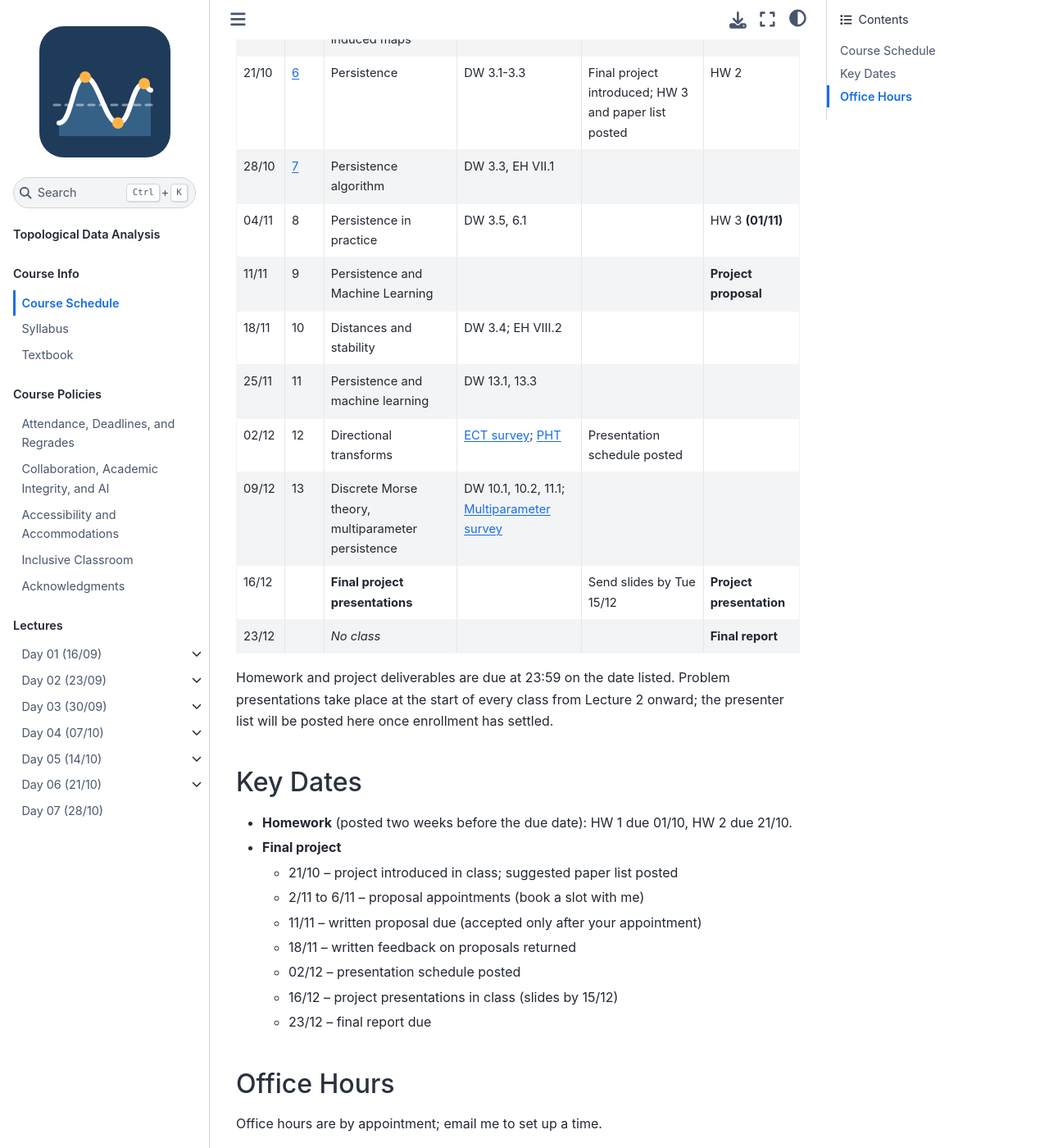
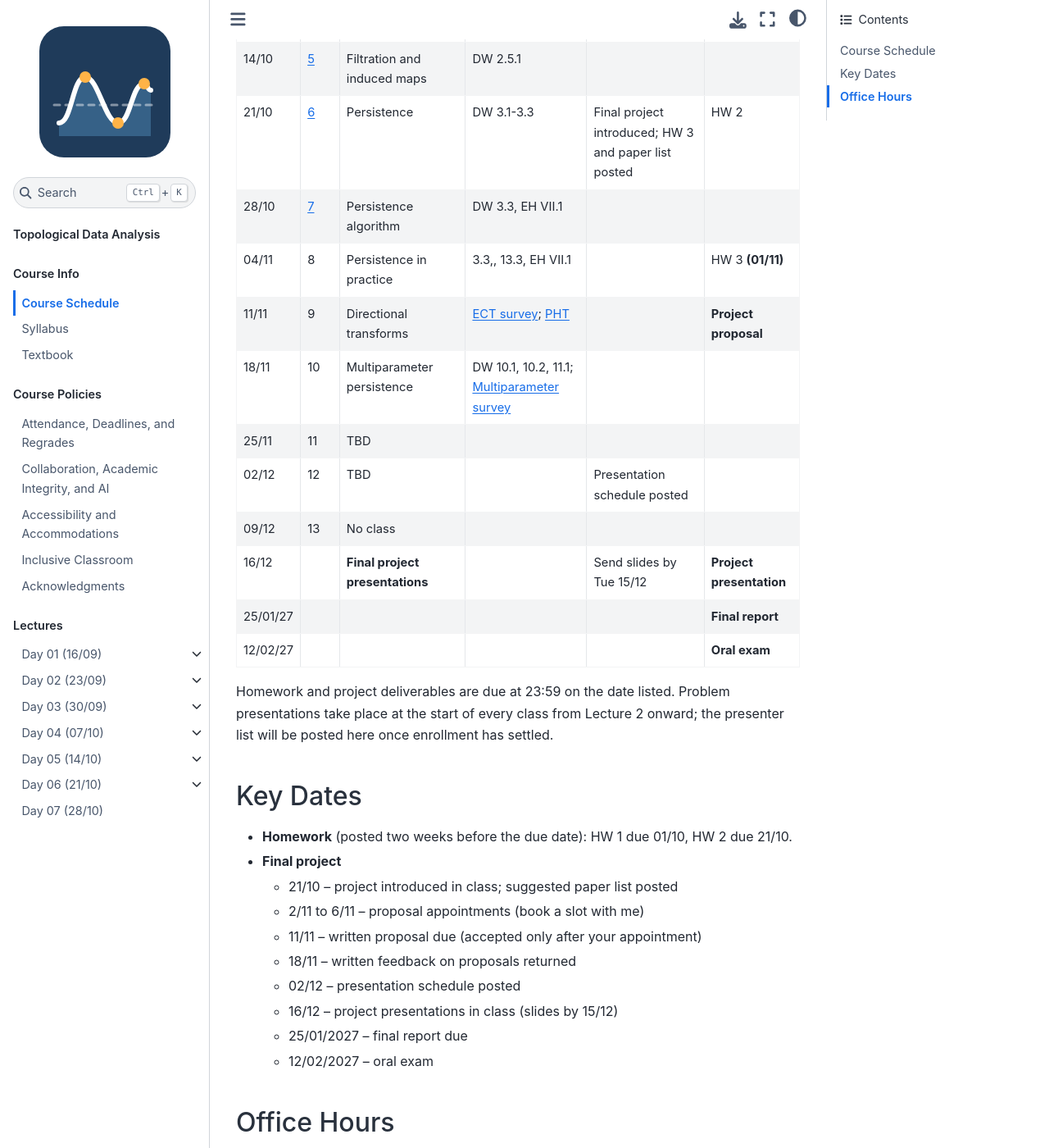
Before and after one commit to elenawang93/TDA, a Jupyter Book: the page built from Course_Info/Schedule.md, in a window 1280 px wide and 1400 px high, scrolled down 685 px. Shown: the whole window at 82% size. Built offline with Jupyter Book 1.0.4 settings and Sphinx 7.4.7 and the Sphinx Book theme 1.1.4, drawn with Linux system fonts in a browser that asks for light colours; pages that are not in the unit, such as notebooks, are missing from menus.

Commit message:
update course schedule

```diff
--- a/Course_Info/Schedule.md
+++ b/Course_Info/Schedule.md
@@ -15,14 +15,15 @@
 | 14/10 | [5](../Lectures/05-Filtration/index.md) |Filtration and induced maps | DW 2.5.1|  |  |
 | 21/10 | [6](../Lectures/06-Persistence/index.md) | Persistence | DW 3.1-3.3 | Final project introduced; HW 3 and paper list posted | HW 2 |
 | 28/10 | [7](.../Lectures/07-PersAlg/index.md) |  Persistence algorithm | DW 3.3, EH VII.1 | |  |
-| 04/11 | 8 | Persistence in practice | DW 3.5, 6.1 |  | HW 3 **(01/11)** |
-| 11/11 | 9 | Persistence and Machine Learning |  | | **Project proposal** |
-| 18/11 | 10 | Distances and stability | DW 3.4; EH VIII.2 | |  |
-| 25/11 | 11 | Persistence and machine learning | DW 13.1, 13.3 |  |  |
-| 02/12 | 12 | Directional transforms | [ECT survey](https://arxiv.org/abs/2310.10395); [PHT](https://doi.org/10.1093/imaiai/iau011) | Presentation schedule posted | |
-| 09/12 | 13 | Discrete Morse theory, multiparameter persistence | DW 10.1, 10.2, 11.1; [Multiparameter survey](https://arxiv.org/abs/2203.14289) |  |  |
+| 04/11 | 8 | Persistence in practice |3.3,, 13.3, EH VII.1 |  | HW 3 **(01/11)** |
+| 11/11 | 9 | Directional transforms | [ECT survey](https://arxiv.org/abs/2310.10395); [PHT](https://doi.org/10.1093/imaiai/iau011) | | **Project proposal** |
+| 18/11 | 10 | Multiparameter persistence | DW 10.1, 10.2, 11.1; [Multiparameter survey](https://arxiv.org/abs/2203.14289) | |  |
+| 25/11 | 11 | TBD |  |  |  |
+| 02/12 | 12 | TBD |  | Presentation schedule posted | |
+| 09/12 | 13 | No class |  |  |  |
 | 16/12 |  | **Final project presentations** |  | Send slides by Tue 15/12 | **Project presentation** |
-| 23/12 |  | *No class* |  |  | **Final report** |
+| 25/01/27 |  |  |  |  | **Final report** |
+| 12/02/27 |  |  |  |  | **Oral exam** |
 
 
 Homework and project deliverables are due at 23:59 on the date listed. Problem presentations take place at the start of every class from Lecture 2 onward; the presenter list will be posted here once enrollment has settled.
@@ -38,7 +39,8 @@
   - 18/11 – written feedback on proposals returned
   - 02/12 – presentation schedule posted
   - 16/12 – project presentations in class (slides by 15/12)
-  - 23/12 – final report due
+  - 25/01/2027 – final report due
+  - 12/02/2027 – oral exam
 
 ## Office Hours
 
```
Also changed, not shown: index.md (+1 -0 lines).
